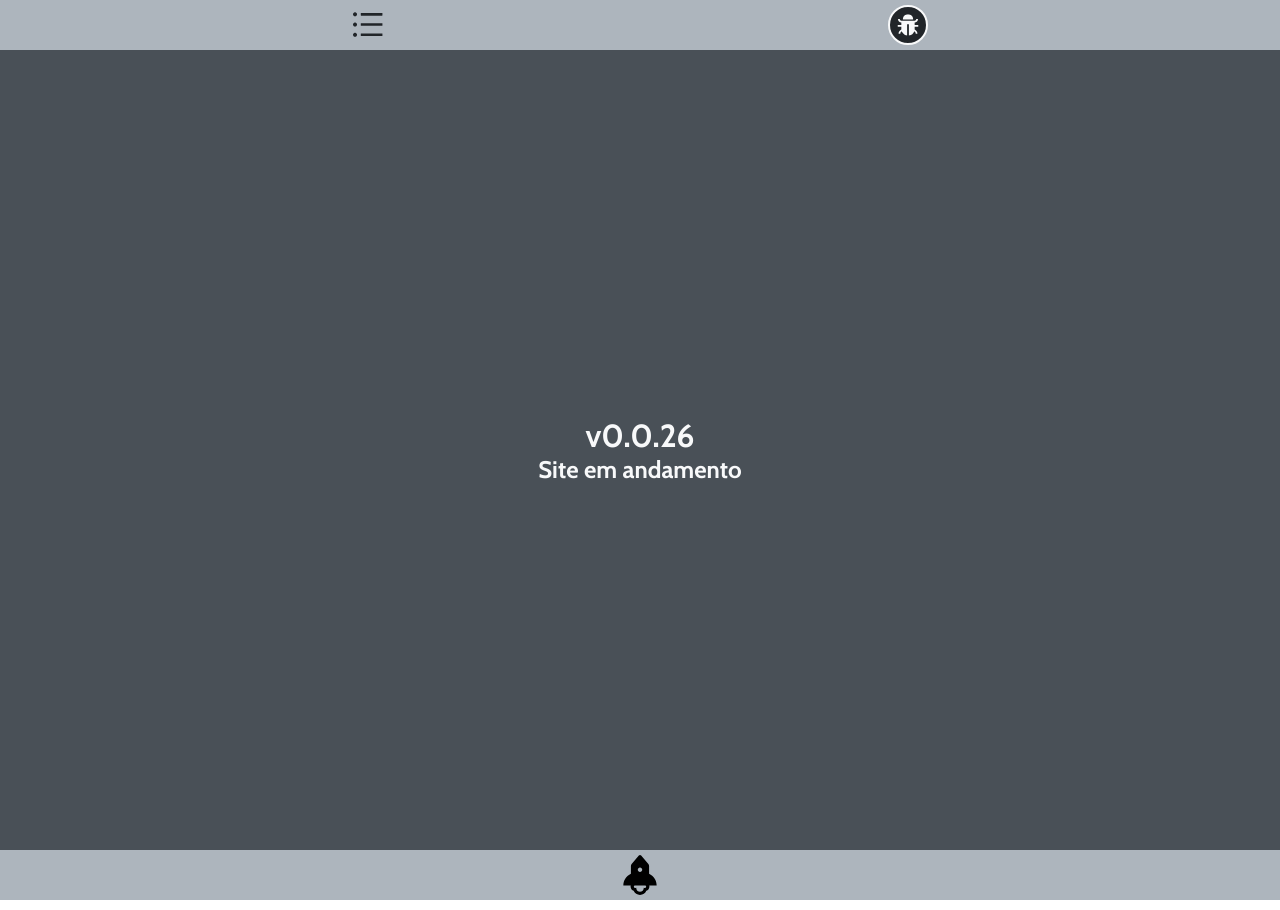
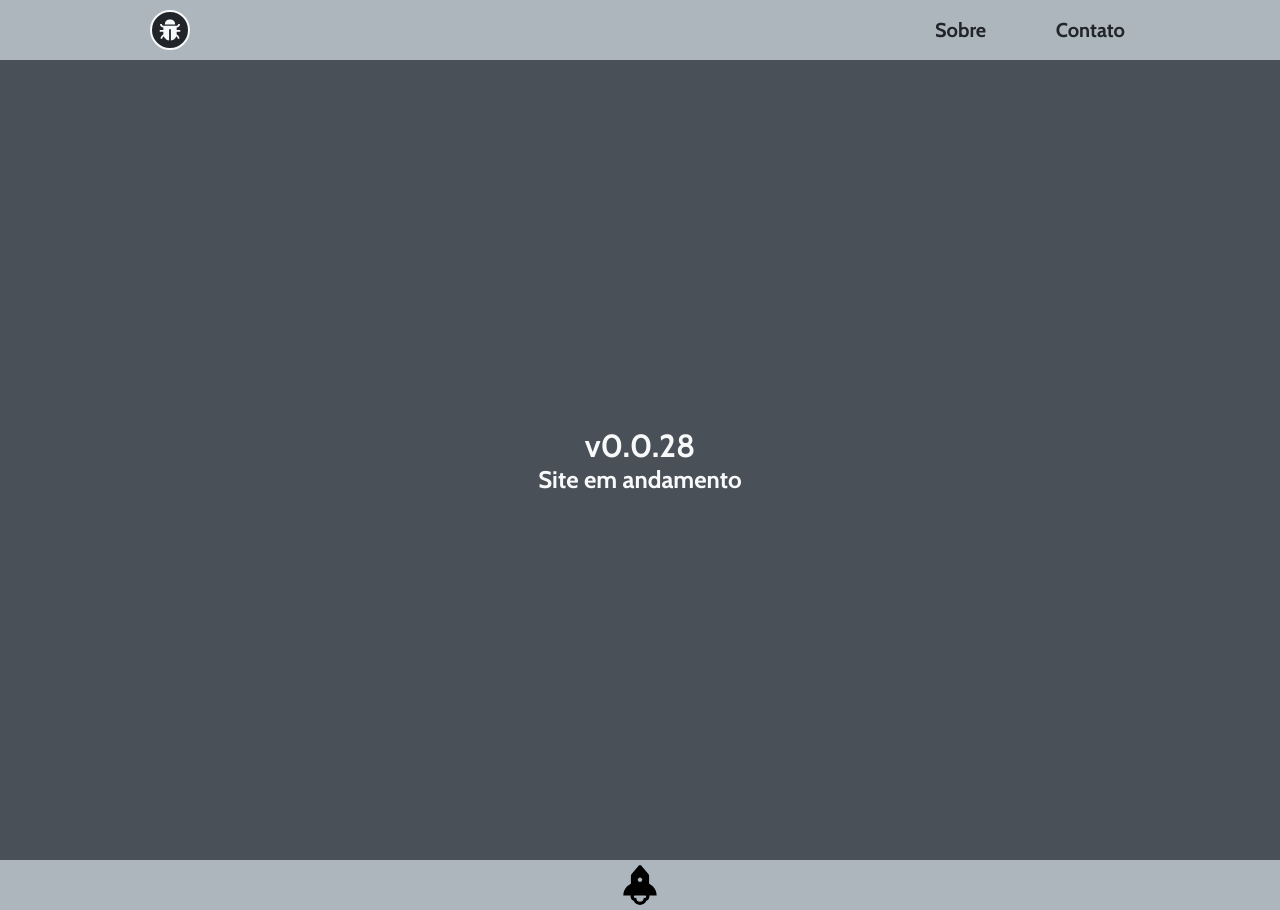
Before and after one commit to andre2l2/my-website, a Next.js app: page / in a window 1280 px wide. Built offline with nearby package versions, Linux system fonts and the light colour scheme.

Commit message:
fix: fix bug on header for desktop

```diff
--- a/src/components/footer/index.tsx
+++ b/src/components/footer/index.tsx
@@ -1,20 +1,30 @@
 import React from 'react';
 import Image from 'next/image';
+import styled from 'styled-components';
 
 import { ColorDark } from '../../css/color.enum';
 
+const FooterContainer = styled.footer`
+	height: 50px;
+`;
+
+const DivContainer = styled.div`
+	height: 100%;
+	display: flex;
+	justify-content: center;
+	align-items: center;
+`;
+
 export const Footer: React.FC = () => {
 	return (
-		<footer
+		<FooterContainer
 			style={{
-				height: 50,
 				backgroundColor: ColorDark.SEMI_DARK,
-				display: 'flex',
-				justifyContent: 'center',
-				alignItems: 'center',
 			}}
 		>
-			<Image src="/images/rocket.svg" width={40} height={40} />
-		</footer>
+			<DivContainer>
+				<Image src="/images/rocket.svg" width={40} height={40} />
+			</DivContainer>
+		</FooterContainer>
 	);
 };
--- a/src/components/header/index.tsx
+++ b/src/components/header/index.tsx
@@ -1,29 +1,78 @@
 import React, { useState } from 'react';
 import Image from 'next/image';
-import Link from 'next/link';
+import styled from 'styled-components';
 
 import { ColorDark } from '../../css/color.enum';
+
+const HeaderContainer = styled.header`
+	width: 100%;
+`;
+
+const DivContainer = styled.div`
+	height: 50;
+	width: 90%;
+	max-width: 1000px;
+	margin: 0 auto;
+	display: flex;
+	justify-content: space-between;
+	align-items: center;
+	padding: 10px;
+`;
+
+const DivMobileContainer = styled.div`
+	@media (min-width: 820px) {
+		display: none;
+	}
+
+	display: flex;
+	justify-content: center;
+	align-items: center;
+`;
+
+const DivDescktopContainer = styled.div`
+	@media (max-width: 820px) {
+		display: none;
+	}
+
+	width: 200px;
+	display: flex;
+	justify-content: space-between;
+
+	a {
+		font-size: 20px;
+		padding: 5px;
+	}
+`;
+
+const AsideContainer = styled.aside`
+	position: absolute;
+	height: 100vh;
+	width: 200px;
+	padding: 20px;
+
+	@media (min-width: 820px) {
+		display: none;
+	}
+`;
+
+const DivLinkContainer = styled.div`
+	padding: 8px;
+	font-size: 20px;
+	cursor: pointer;
+`;
 
 export const Header: React.FC = () => {
 	const [isOppen, oppen] = useState(false);
 
 	return (
 		<>
-			<header
+			<HeaderContainer
 				style={{
 					backgroundColor: ColorDark.SEMI_DARK,
 				}}
 			>
-				<div
-					style={{
-						height: 50,
-						maxWidth: 1080,
-						margin: '0 auto',
-						display: 'flex',
-						justifyContent: 'space-around',
-						alignItems: 'center',
-					}}
-				>
+				<DivContainer>
+					<DivMobileContainer>
 						<Image
 							src="/images/hamburger.svg"
 							width={30}
@@ -32,52 +81,55 @@ export const Header: React.FC = () => {
 								isOppen ? oppen(false) : oppen(true);
 							}}
 						/>
+					</DivMobileContainer>
 					<Image src="/images/icon.svg" width={40} height={40} />
-				</div>
-			</header>
-			{isOppen && (
-				<aside
-					style={{
-						position: 'absolute',
-						height: '100vh',
-						width: 200,
-						padding: 20,
-						backgroundColor: ColorDark.SEMI_DARK,
-					}}
-				>
-					<div
-						style={{
-							padding: 8,
-							fontSize: 20,
-							cursor: 'pointer',
-						}}
-					>
+					<DivDescktopContainer>
 						<a
-							href=""
+							href="#"
 							style={{
 								color: ColorDark.SUPER_DARK,
 							}}
 						>
 							Sobre
 						</a>
-					</div>
-					<div
-						style={{
-							padding: 8,
-							fontSize: 20,
-							cursor: 'pointer',
-						}}
-					>
 						<a
-							href=""
+							href="#"
 							style={{
 								color: ColorDark.SUPER_DARK,
 							}}
 						>
 							Contato
 						</a>
-					</div>
-				</aside>
+					</DivDescktopContainer>
+				</DivContainer>
+			</HeaderContainer>
+			{isOppen && (
+				<AsideContainer
+					style={{
+						backgroundColor: ColorDark.SEMI_DARK,
+					}}
+				>
+					<DivLinkContainer>
+						<a
+							href="#"
+							style={{
+								color: ColorDark.SUPER_DARK,
+							}}
+						>
+							Sobre
+						</a>
+					</DivLinkContainer>
+					<DivLinkContainer>
+						<a
+							href="#"
+							style={{
+								color: ColorDark.SUPER_DARK,
+							}}
+						>
+							Contato
+						</a>
+					</DivLinkContainer>
+				</AsideContainer>
 			)}
 		</>
 	);
--- a/src/pages/index.tsx
+++ b/src/pages/index.tsx
@@ -3,6 +3,8 @@ import React, { Fragment } from 'react';
 import { Header } from '../components/header';
 import { Footer } from '../components/footer';
 import { ColorDark } from '../css/color.enum';
+
+import * as packageJson from '../../package.json';
 
 const index: React.FC = () => {
 	return (
@@ -23,7 +25,7 @@ const index: React.FC = () => {
 						color: ColorDark.WHITE,
 					}}
 				>
-					v0.0.26
+					v{packageJson.version}
 				</h1>
 				<h2
 					style={{
--- a/tsconfig.json
+++ b/tsconfig.json
@@ -12,7 +12,11 @@
 		"moduleResolution": "node",
 		"resolveJsonModule": true,
 		"isolatedModules": true,
-		"jsx": "preserve"
+		"jsx": "preserve",
+		"baseUrl": ".",
+		"paths": {
+			"@/*": ["./src/*"]
+		}
 	},
 	"include": ["next-env.d.ts", "**/*.ts", "**/*.tsx", "src"],
 	"exclude": ["node_modules"]
```
Also changed, not shown: public/images/profile.png (added), public/sw.js. Lines whose indentation alone changed are shown as unchanged.
